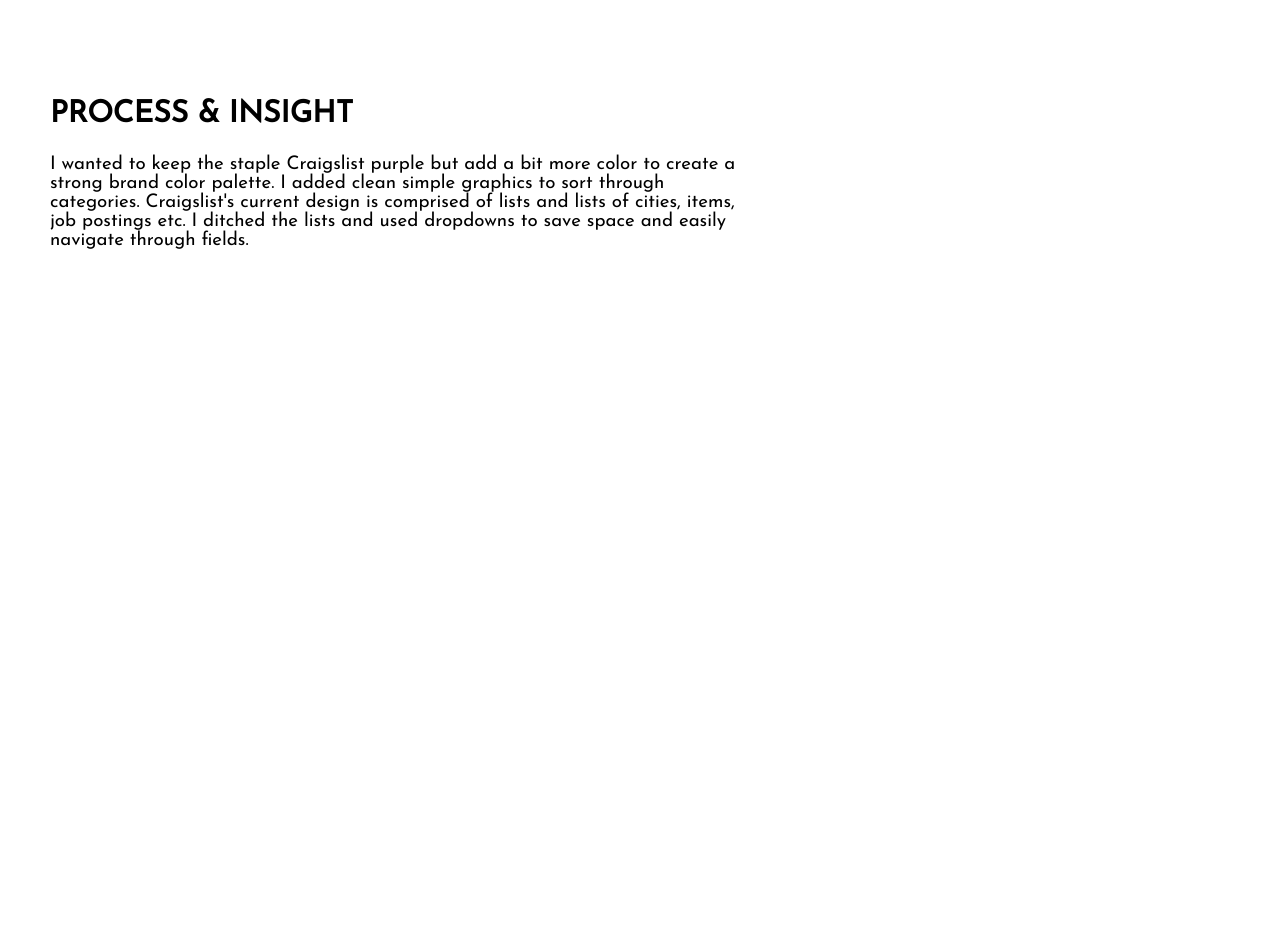
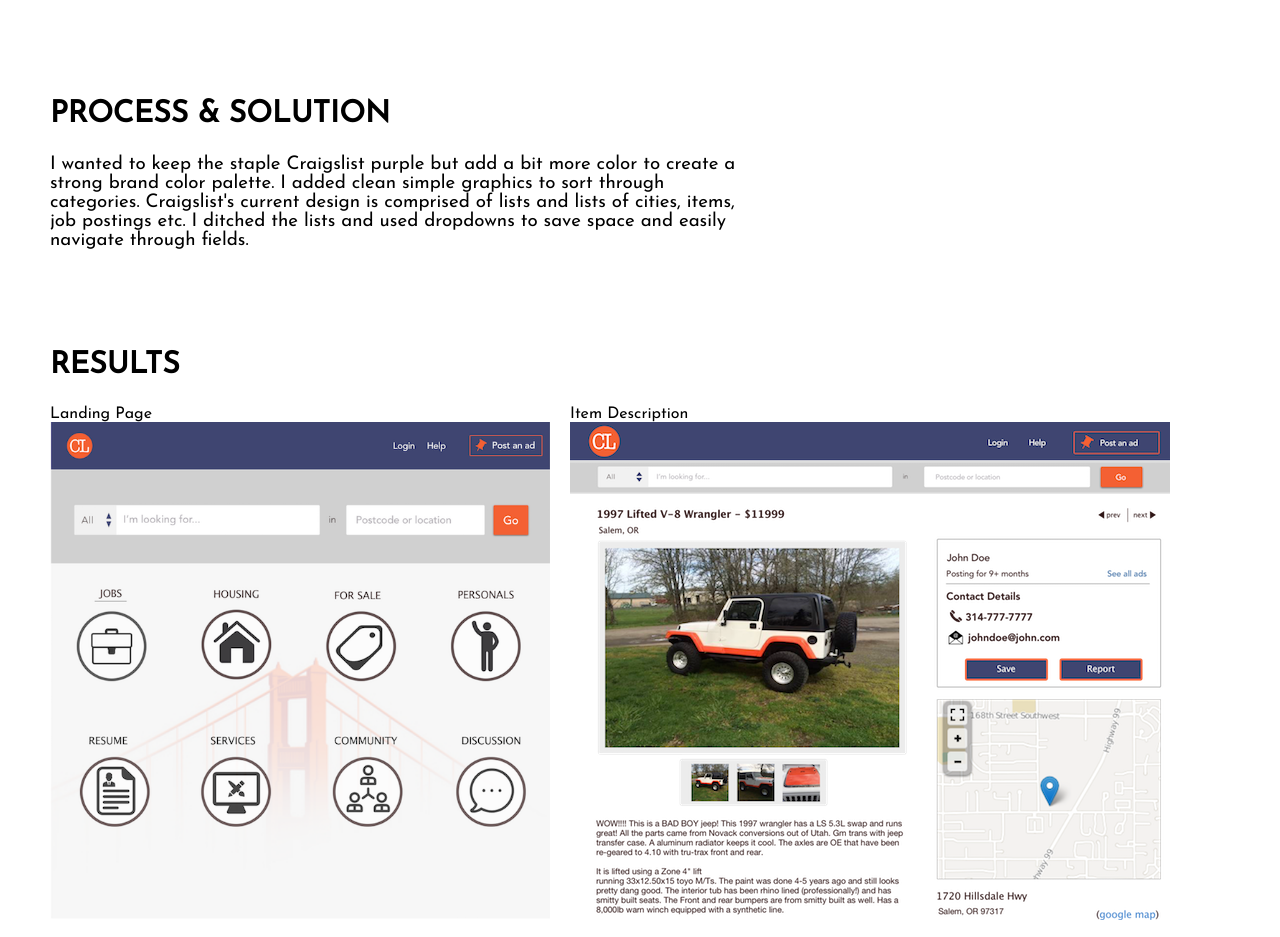
Before and after one commit to haleybristol/craigslist-case-study, a plain HTML site: page index.html in a window 1280 px wide. Shown: the part 2443-3380 px from the top of the page. Before the commit the page ends 2743 px from the top, so only its background shows below. Drawn offline with Linux system fonts and the light colour scheme.

Commit message:
add results

```diff
--- a/index.html
+++ b/index.html
@@ -72,9 +72,18 @@
       </div>
       </div>
       <div class="process">
-        <h1>PROCESS & INSIGHT</H1>
+        <h1>PROCESS & SOLUTION</H1>
           <h3 class="insight">I wanted to keep the staple Craigslist purple but add a bit more color to create a strong brand color palette. I added clean simple graphics to sort through categories. Craigslist's current design is comprised of lists and lists of cities, items, job postings etc. I ditched the lists and used dropdowns to save space and easily navigate through fields.</h3>
       </div>
-      <div class="Final Product"
+      <div class="results">
+        <h1>RESULTS</h1>
+        <div class="pagez">
+        <div class="page">Landing Page
+        <div class="landing"></div>
+        </div>
+        <div class="itemz">Item Description
+        <div class="item"></div>
+        </div>
+      </div>
   </body>
 </html>
--- a/scss/main.scss
+++ b/scss/main.scss
@@ -58,6 +58,7 @@
   .colors {
     display: flex;
     justify-content: space-between;
+    flex-wrap: wrap;
   }
   .orange{
     background: #F46036;
@@ -202,3 +203,46 @@
     font-family: 'Josefin Sans', sans-serif;
   }
 }
+
+.results {
+  h1 {
+    font-family: 'Josefin Sans', sans-serif;
+    margin-top: 100px;
+  }
+  .pagez {
+    display: flex;
+    flex-wrap: wrap;
+  }
+  .page {
+    margin-right: 20px;
+  }
+  .landing {
+    background-image: url("../img/landing.png");
+    background-size: cover;
+    height: 900px;
+    width: 500px;
+  }
+  .item {
+    background-image: url("../img/item.png");
+    background-size: cover;
+    height: 498px;
+    width: 600px;
+  }
+}
+
+@media screen and (max-width: 1024px) {
+  .introduction {
+    margin: 50px;
+    .intro {
+      width: 100%;
+    }
+  }
+
+  .context {
+    margin-top: 80px;
+    margin-left: 0;
+    text {
+      width: 100vw;
+    }
+  }
+}
```
Also changed, not shown: css/main.css, img/item.png (added), img/landing.png (added), 1 other file.
